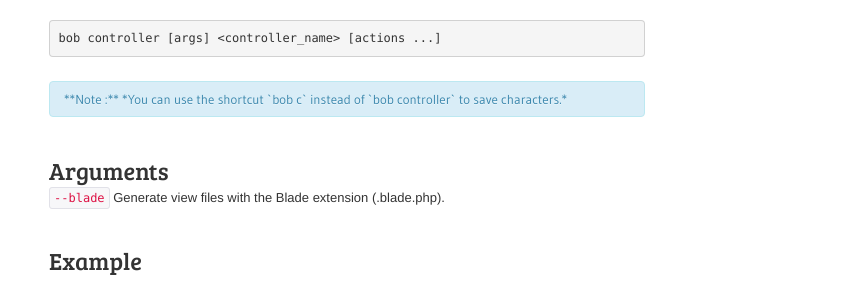
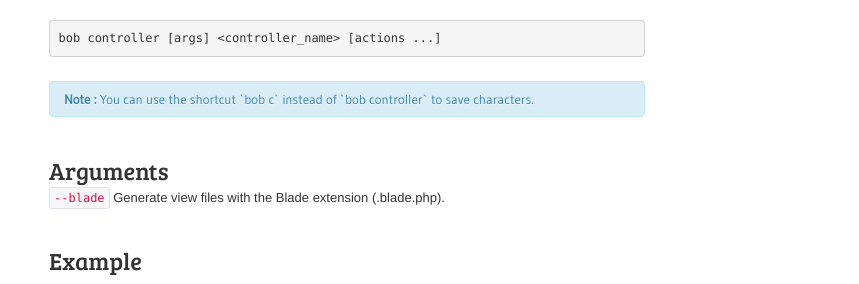
Before and after one commit to jonphipps/laravel-bob, a Jekyll site: the page built from docs/generators/controller.md, in a window 1280 px wide. Shown: the part 663-947 px from the top of the page, without its empty margins (208-1067 px from the left). Built offline with Jekyll 4.4.1, drawn with Linux system fonts in a browser that asks for light colours; nearby versions of some CDN libraries.

Commit message:
modded pygments

```diff
--- a/docs/generators/controller.md
+++ b/docs/generators/controller.md
@@ -12,9 +12,7 @@ To generate Controllers with Actions, View files and Route definitions, simply p
 	bob controller [args] <controller_name> [actions ...]
 
 <div class="alert alert-info">
-
-**Note :** *You can use the shortcut `bob c` instead of `bob controller` to save characters.*
-
+<strong>Note :</strong> You can use the shortcut `bob c` instead of `bob controller` to save characters.
 </div>
 
 ##Arguments
```
